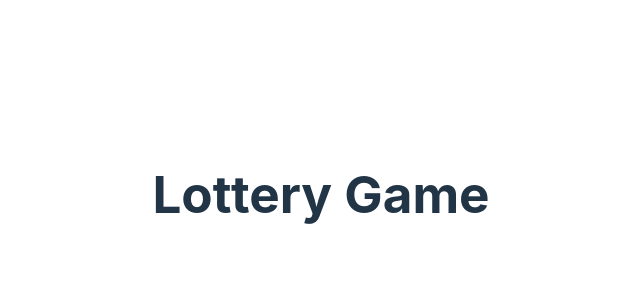
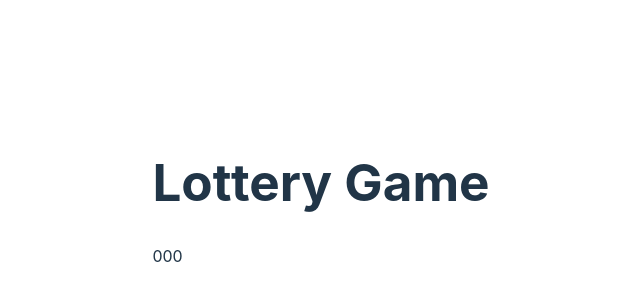
Before and after one commit to Abhay108cell/react, a React (Vite) app: page / in a window 1280 px wide. Shown: the part 206-506 px from the top of the page, without its empty margins (319-959 px from the left). Built offline with nearby package versions, Linux system fonts and the light colour scheme.

Commit message:
create tickets

```diff
--- a/src/LotteryGame.jsx
+++ b/src/LotteryGame.jsx
@@ -1,5 +1,14 @@
+import { useState } from "react"
 export default function LotteryGame(){
+  let [ticket, setTicket] = useState([0,0,0])
   return(
-    <div><h1>Lottery Game </h1></div>
+    <div><h1>Lottery Game </h1>
+    <div className="ticket">
+      <span>{ticket[0]}</span>
+      <span>{ticket[1]}</span>
+      <span>{ticket[2]}</span>
+    </div>
+    </div>
+
   )
 }
```
